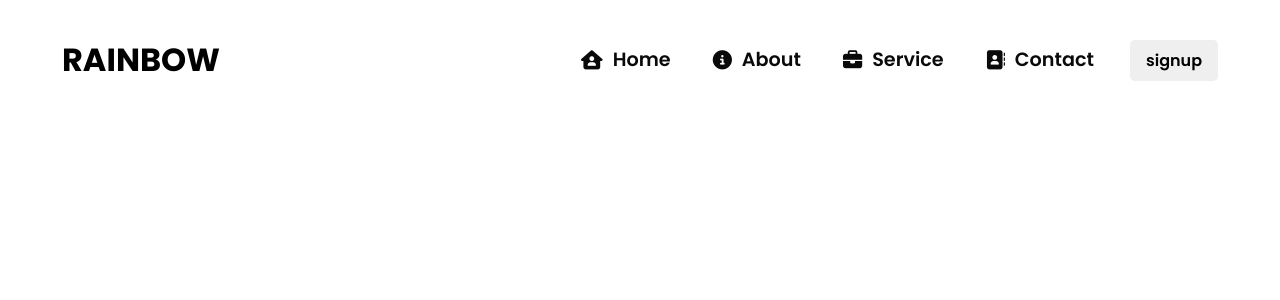
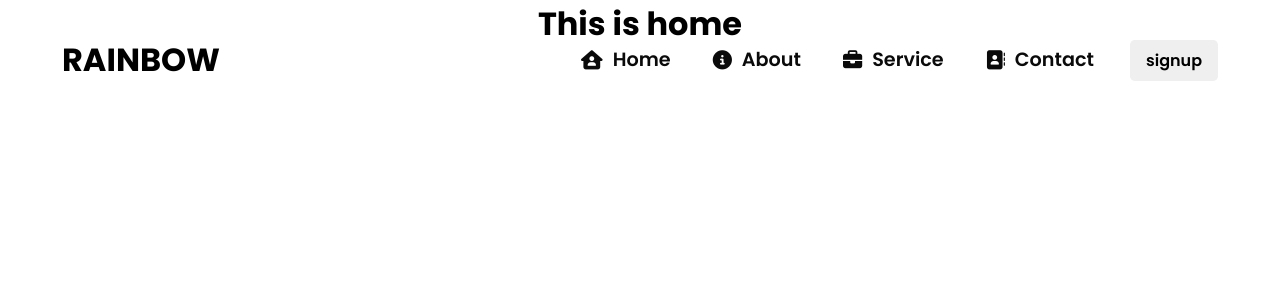
Before and after one commit to osumare4199/26may2024, a React (Create React App) app: page / in a window 1280 px wide. Shown: the top 300 px of the page. Built offline with nearby package versions, Linux system fonts and the light colour scheme.

Commit message:
Update App.js

```diff
--- a/src/App.js
+++ b/src/App.js
@@ -1,11 +1,14 @@
 import "./styles.css";
 import Navbar from "./components/Navbar";
 import { Routes } from "react-router-dom";
+import Home from "./routes/Home";
 
 export default function App() {
   return (
     <div className="App">
       <Navbar />
+      <Home/>
+
     </div>
   );
 }
```
